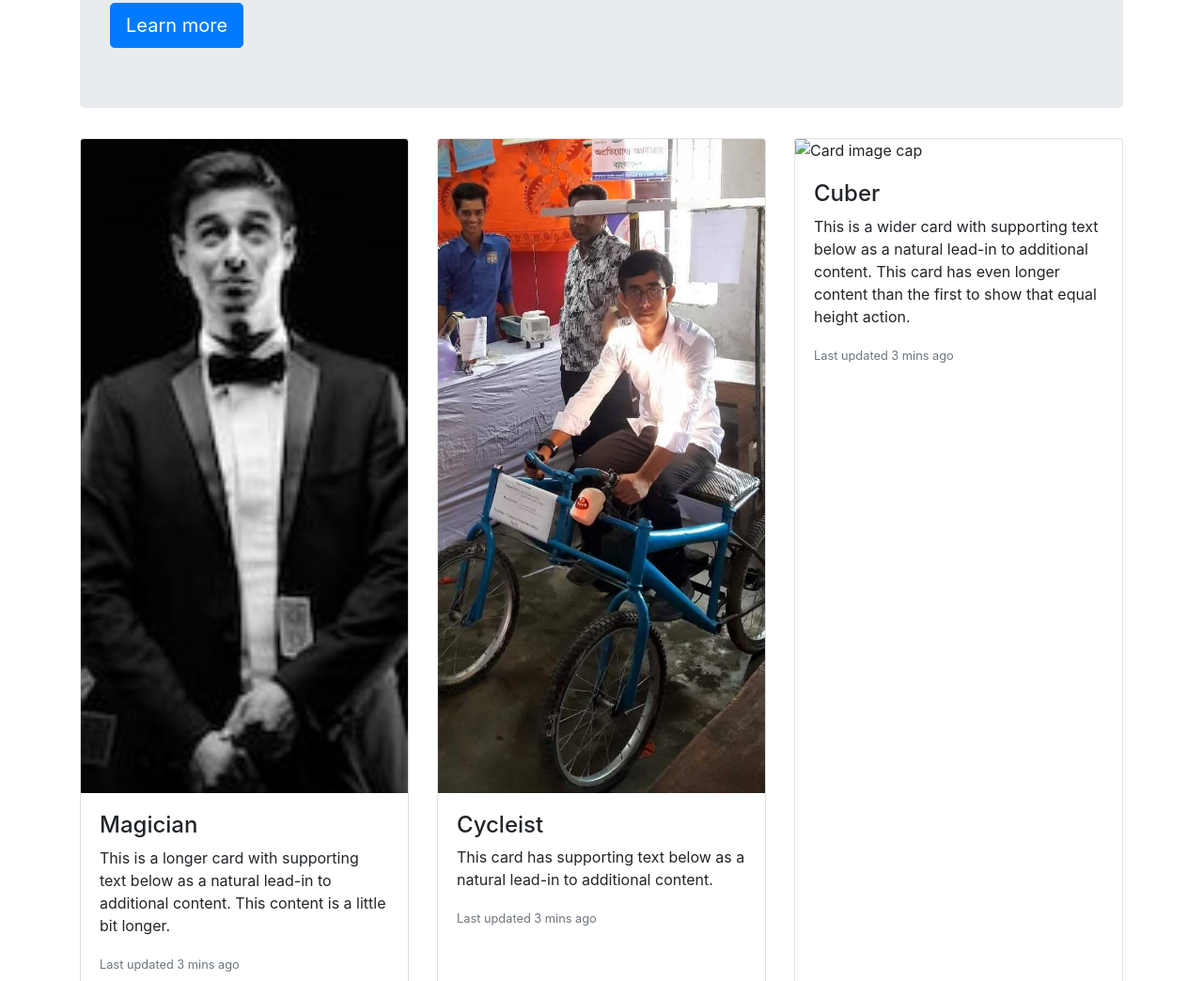
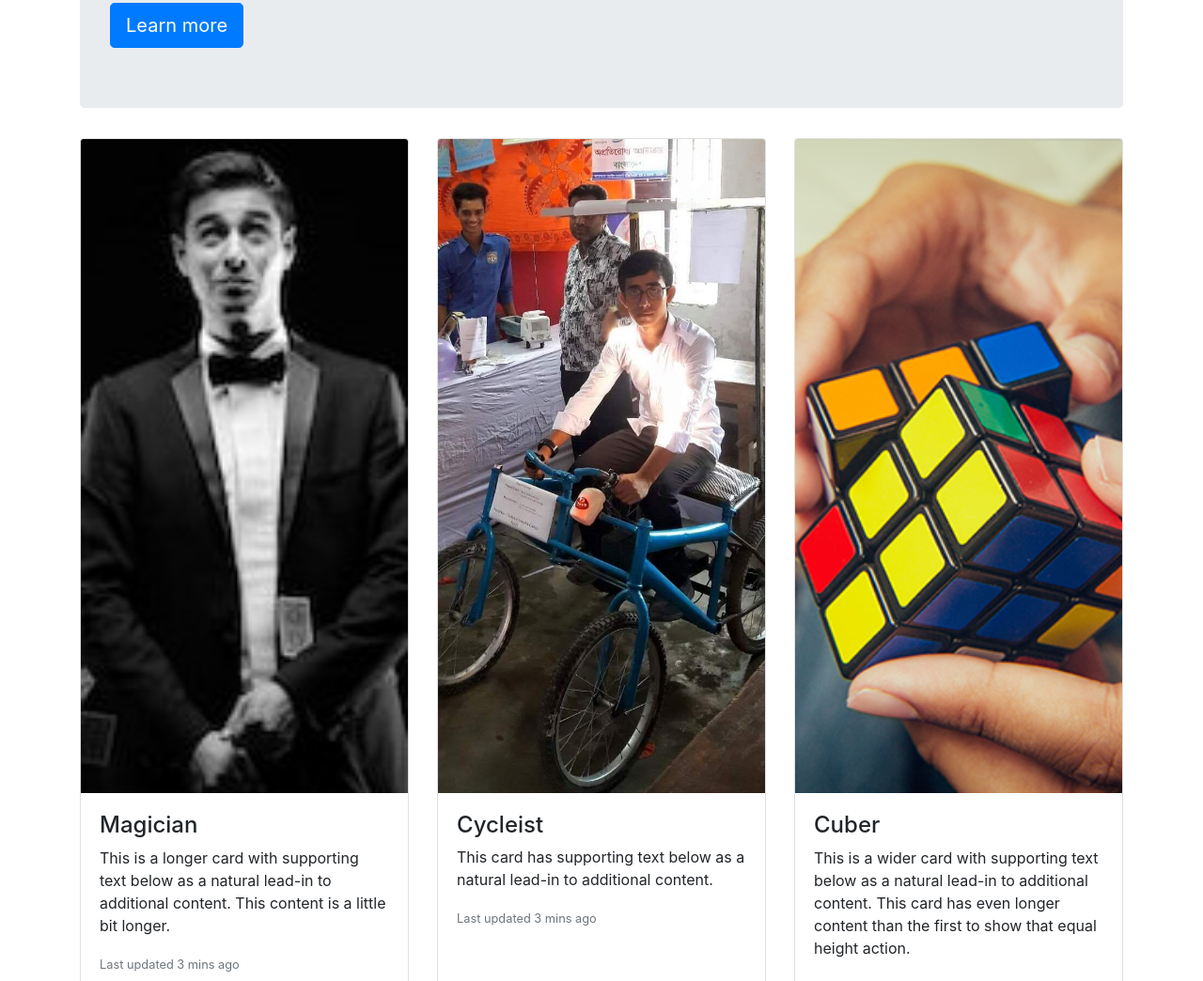
Before and after one commit to ahsanhabibsk/portfolio, a plain HTML site: page index.html in a window 1280 px wide. Shown: the part 951-1995 px from the top of the page at 94% size. Drawn offline with nearby package versions, Linux system fonts and the light colour scheme.

Commit message:
Update index.html

```diff
--- a/index.html
+++ b/index.html
@@ -87,7 +87,7 @@
     </div>
   </div>
   <div class="card">
-    <img class="card-img-top" src="good3.jpg" alt="Card image cap">
+    <img class="card-img-top" src="good3.png" alt="Card image cap">
     <div class="card-body">
       <h4 class="Cuber">Cuber</h4>
       <p class="card-text">This is a wider card with supporting text below as a natural lead-in to additional content. This card has even longer content than the first to show that equal height action.</p>
```
